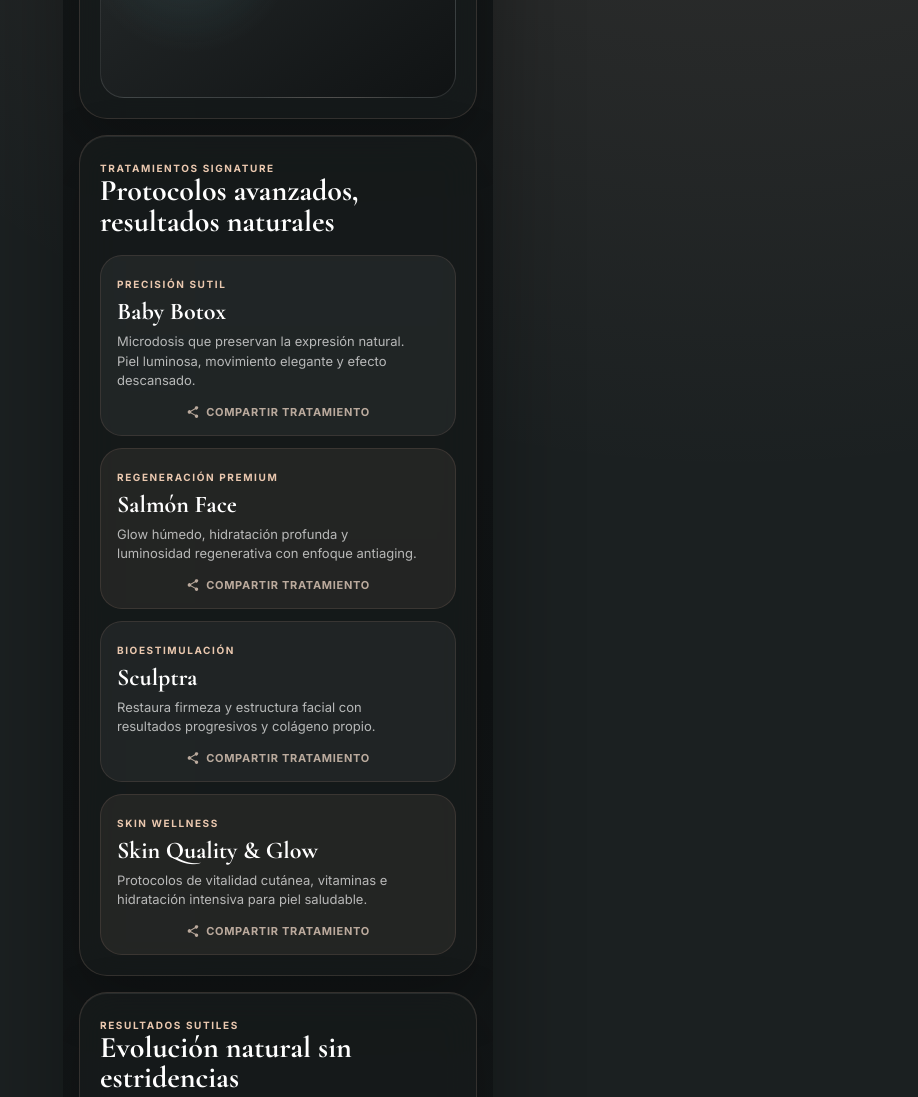
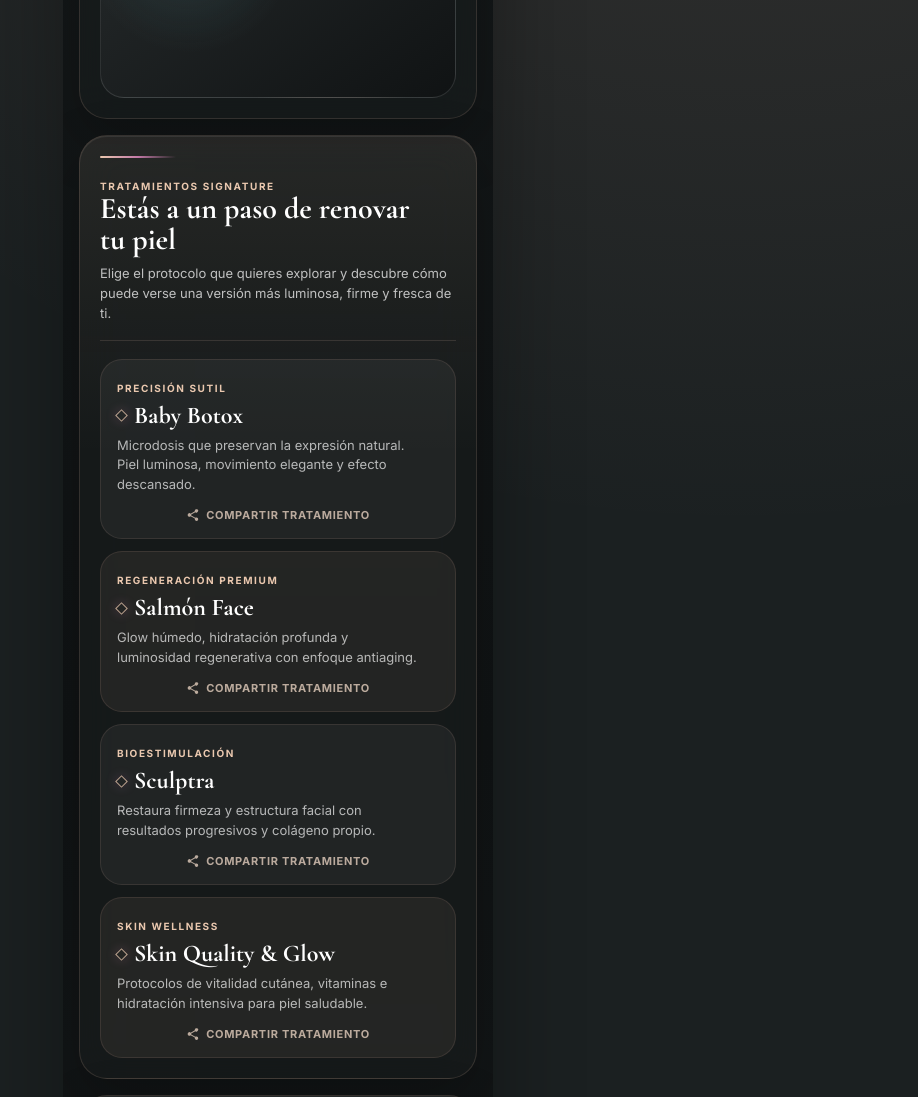
Before and after one commit to choochshoot/mercadolands-engine, a plain HTML site: page preview/dermatology.html in a window 1280 px wide. Shown: the part 2120-3217 px from the top of the page, without its empty margins (362-1280 px from the left). Drawn offline with nearby package versions, Linux system fonts and the light colour scheme.

Commit message:
Polish dermatology treatment section accents

```diff
--- a/style.css
+++ b/style.css
@@ -1148,6 +1148,37 @@ img {
   margin: 18px 0 0;
 }
 
+.derma-services-card {
+  position: relative;
+  overflow: hidden;
+  background:
+    linear-gradient(180deg, rgba(234, 200, 175, 0.08), transparent 34%),
+    rgba(24, 28, 29, 0.72);
+}
+
+.derma-services-card::before {
+  content: "";
+  width: 76px;
+  height: 2px;
+  display: block;
+  margin: 0 0 16px;
+  border-radius: 999px;
+  background: linear-gradient(90deg, #eac8af, rgba(255, 153, 218, 0.72), transparent);
+}
+
+.derma-treatment-intro {
+  padding-bottom: 16px;
+  border-bottom: 1px solid rgba(234, 200, 175, 0.14);
+}
+
+.derma-treatment-intro h2 {
+  max-width: 340px;
+}
+
+.derma-treatment-intro p {
+  max-width: 360px;
+}
+
 .derma-services,
 .derma-cases {
   display: grid;
@@ -1189,6 +1220,23 @@ img {
   font-size: 24px;
   line-height: 1;
 }
+
+.derma-service h3 {
+  display: flex;
+  align-items: center;
+  gap: 8px;
+}
+
+.derma-service h3::before {
+  content: "";
+  width: 7px;
+  height: 7px;
+  flex: 0 0 auto;
+  border: 1px solid rgba(234, 200, 175, 0.78);
+  transform: rotate(45deg);
+  box-shadow: 0 0 12px rgba(255, 153, 218, 0.22);
+}
+
 
 .derma-service p,
 .derma-case p {
--- a/templates/dermatology.js
+++ b/templates/dermatology.js
@@ -14,7 +14,7 @@ export function render(data = {}, context = {}) {
   return `
     <main class="derma-page">
       <section class="derma-hero">
-        ${renderHeroMedia(hero, brand.name || "Clínica dermatológica")}
+        ${renderHeroMedia(hero, brand.name || "Cl\u00ednica dermatol\u00f3gica")}
         <div class="derma-hero-shade"></div>
         <div class="derma-hero-content">
           ${brand.showHeroLogo ? renderBrandLogo(brand, "derma-hero-logo", { fallback: false }) : ""}
@@ -60,10 +60,11 @@ export function render(data = {}, context = {}) {
         ${renderImage(experience.photo, experience.title, "derma-experience-photo")}
       </section>
 
-      <section id="derma-services" class="derma-card">
-        <div class="derma-section-head">
+      <section id="derma-services" class="derma-card derma-services-card">
+        <div class="derma-section-head derma-treatment-intro">
           <span>Tratamientos signature</span>
-          <h2>Protocolos avanzados, resultados naturales</h2>
+          <h2>Est&aacute;s a un paso de renovar tu piel</h2>
+          <p>Elige el protocolo que quieres explorar y descubre c&oacute;mo puede verse una versi&oacute;n m&aacute;s luminosa, firme y fresca de ti.</p>
         </div>
         <div class="derma-services">
           ${services.map((service) => renderService(service, context)).join("")}
@@ -73,7 +74,7 @@ export function render(data = {}, context = {}) {
       <section class="derma-card">
         <div class="derma-section-head">
           <span>Resultados sutiles</span>
-          <h2>Evolución natural sin estridencias</h2>
+          <h2>Evoluci&oacute;n natural sin estridencias</h2>
         </div>
         <div class="derma-cases">
           ${cases.map(renderCase).join("")}
@@ -83,7 +84,7 @@ export function render(data = {}, context = {}) {
       <section class="derma-card derma-contact">
         <div class="derma-section-head">
           <span>Cita privada</span>
-          <h2>${escapeCopy(contact.title || "Reserva tu valoración")}</h2>
+          <h2>${escapeCopy(contact.title || "Reserva tu valoraci\u00f3n")}</h2>
           <p>${escapeCopy(contact.text)}</p>
         </div>
         <div class="derma-contact-info">
@@ -91,14 +92,14 @@ export function render(data = {}, context = {}) {
           <div class="derma-actions">
             ${renderActionButton({ label: "WhatsApp", link: contact.whatsapp, type: "whatsapp", subtitle: "AGENDAR" })}
             ${renderActionButton({ label: "Llamar", link: contact.phone, type: "phone", subtitle: "CONTACTO" })}
-            ${renderActionButton({ label: "Cómo llegar", link: contact.mapUrl, type: "map", subtitle: "MAPS" })}
+            ${renderActionButton({ label: "C\u00f3mo llegar", link: contact.mapUrl, type: "map", subtitle: "MAPS" })}
             ${social.instagram ? renderActionButton({ label: social.label || "Instagram", link: social.instagram, type: "instagram", subtitle: "REDES" }) : ""}
           </div>
         </div>
       </section>
 
       <footer class="derma-footer">
-        ${escapeCopy(brand.name)} - Dermatología estética de precisión
+        ${escapeCopy(brand.name)} - Dermatolog&iacute;a est&eacute;tica de precisi&oacute;n
       </footer>
     </main>
   `;
```
